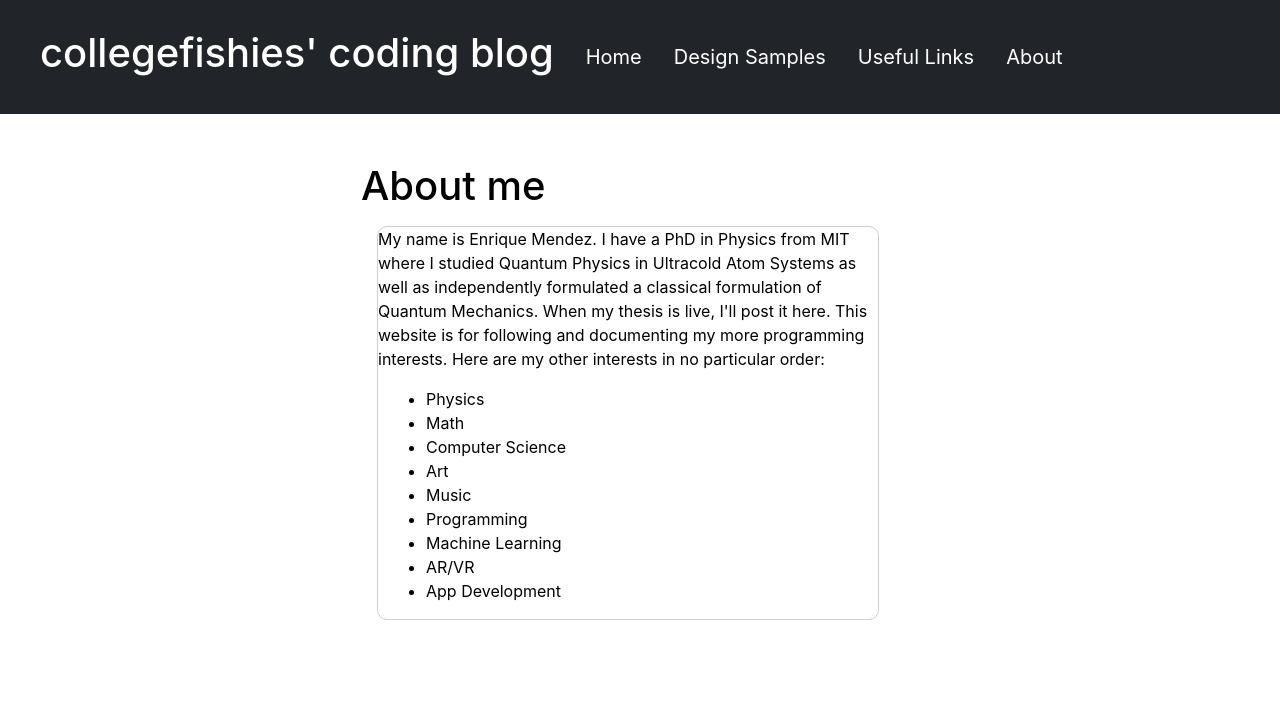
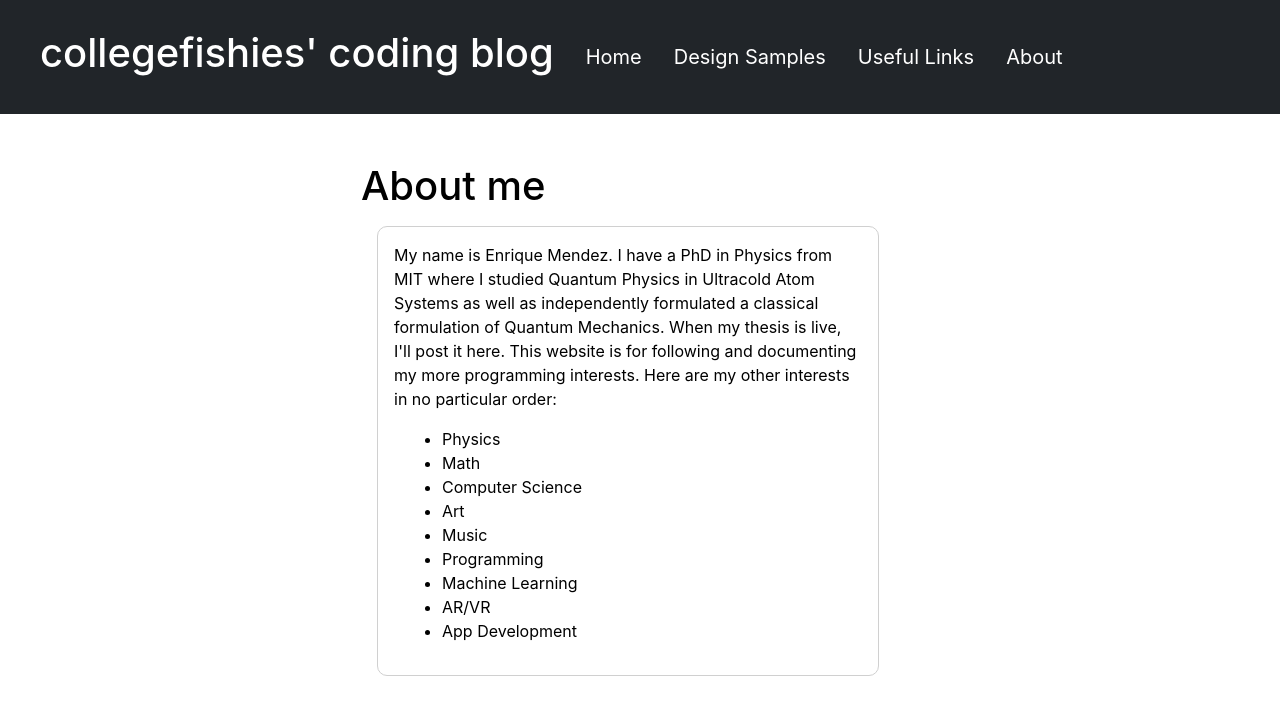
Before and after one commit to collegefishies/collegefishies.github.io, a React (Create React App) app: page /#/about in a window 1280 px wide. Shown: the top 714 px of the page. Built offline with nearby package versions, Linux system fonts and the light colour scheme.

Commit message:
Add padding.

```diff
--- a/src/pages/About.js
+++ b/src/pages/About.js
@@ -11,7 +11,7 @@ function Main() {
 				<Row>
 					{/*<Sidebar />*/}
 					<Content title="About me">
-						<Card>
+						<Card style={{padding: '1rem'}}>
 							My name is Enrique Mendez. I have a PhD in Physics from MIT where I studied Quantum Physics in Ultracold Atom Systems as well as independently formulated a classical formulation of Quantum Mechanics. When my thesis is live, I'll post it here. This website is for following and documenting my more programming interests.
 							Here are my other interests in no particular order:
 							<div class='m-3'>
```
